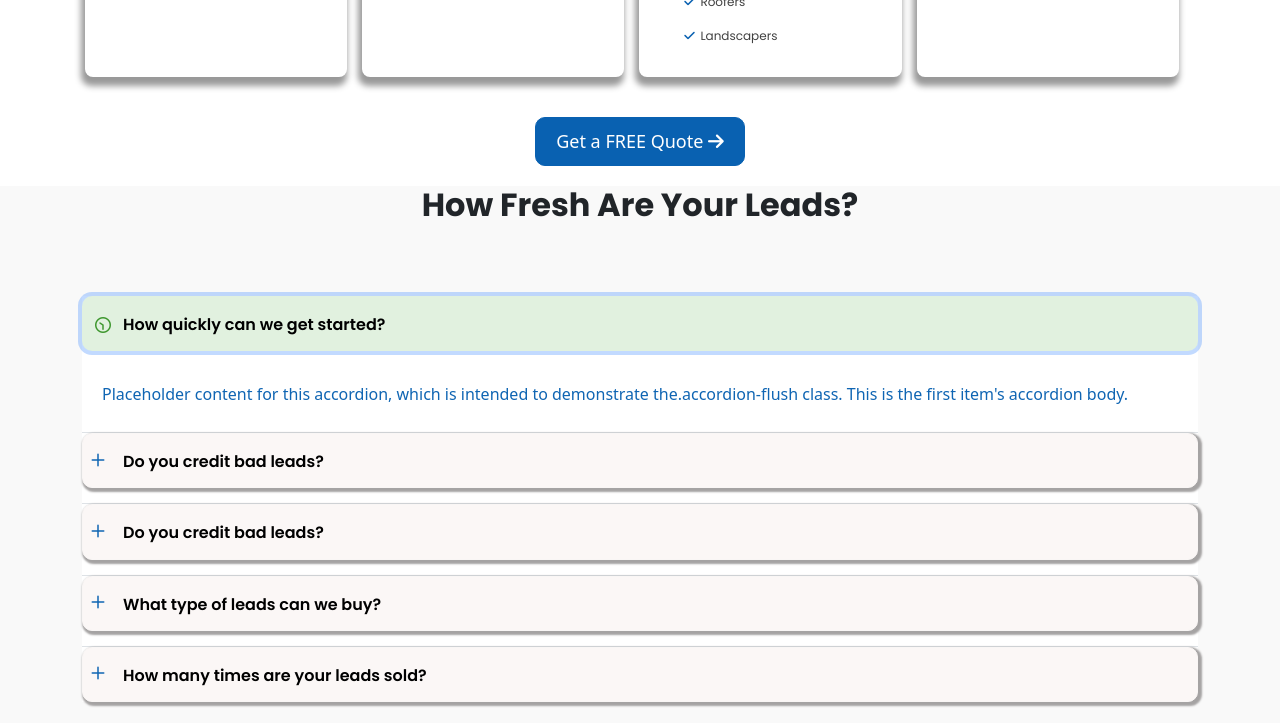
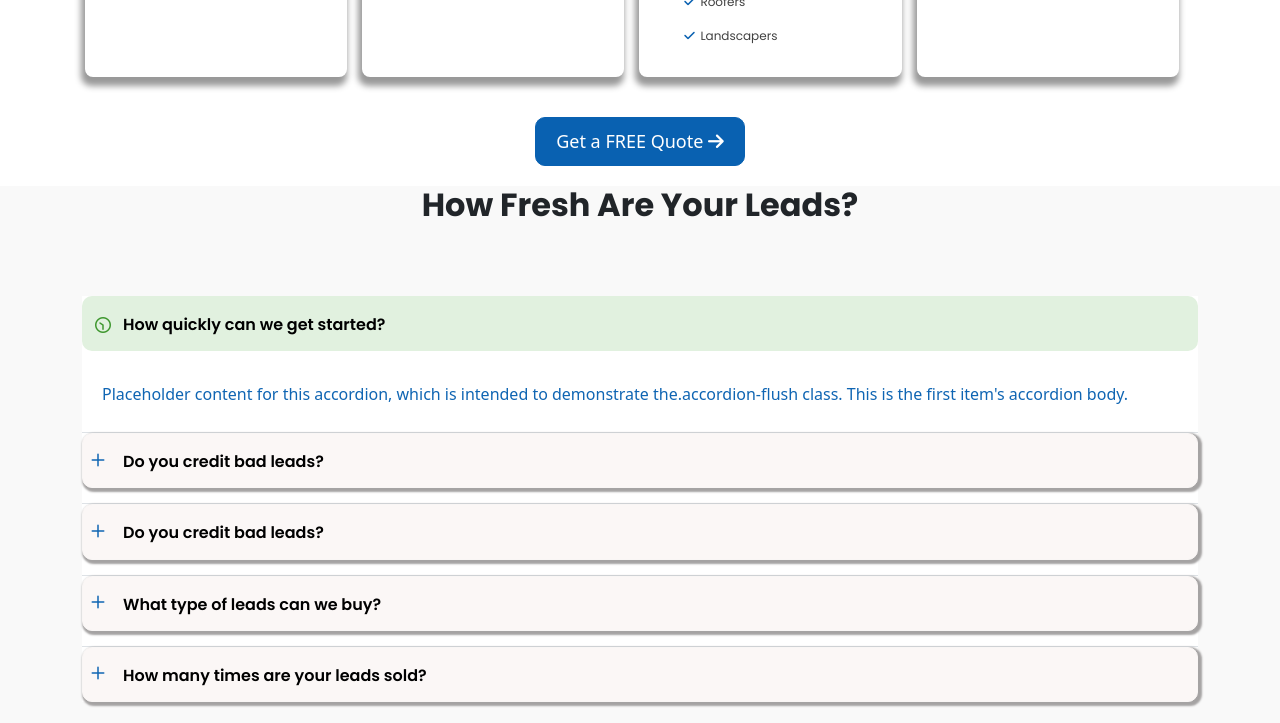
Before and after one commit to sabi-k/media-q-live-callz, a plain HTML site: page index.html in a window 1280 px wide. Both pictures are taken after a click on the button "How quickly can we get started?". Shown: the part 3775-4498 px from the top of the page. Drawn offline with nearby package versions, Linux system fonts and the light colour scheme.

Commit message:
Update style.css

```diff
--- a/css/style.css
+++ b/css/style.css
@@ -567,6 +567,12 @@ h1 h2 h3 h4 h5 p ul{
     margin-bottom: 15px;
     background-color: #e1f1df;
 }
+.accordion-button:focus {
+    z-index: 3;
+    border-color: none;
+    outline: 0;
+    box-shadow: none;
+}
 .accordion-button::after{
     content: '\2b';
     font-family: 'font Awesome 6 Free';
```
